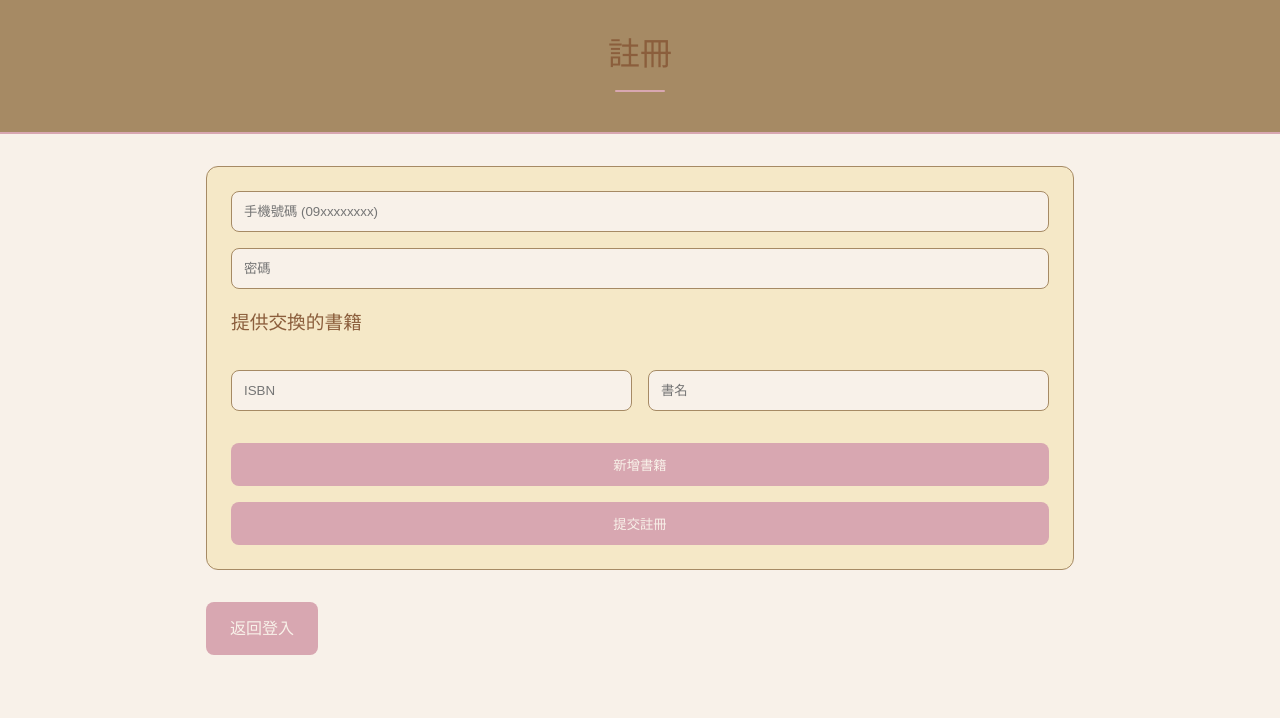
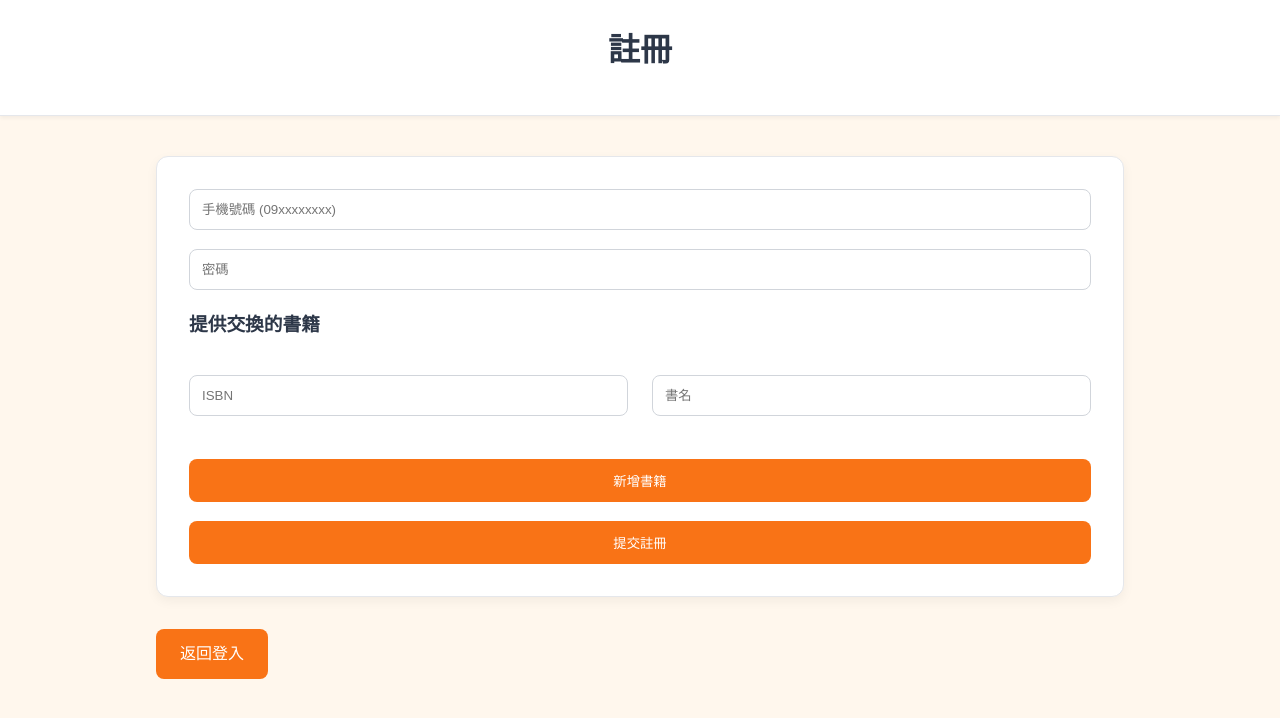
Before and after one commit to oy333221/sp-LibSys, a Flask app: page /register in a window 1280 px wide. Shown: the top 718 px of the page. Run offline with Flask 3, Linux system fonts and the light colour scheme.

Commit message:
第四次更新 CSS 為溫暖米白加珊瑚橘風格

```diff
--- a/static/style.css
+++ b/static/style.css
@@ -6,140 +6,153 @@
 }
 
 body {
-    font-family: 'Georgia', serif; /* 復古字體 */
-    background: #F8F1E9; /* 白色背景 */
-    color: #8B5E3C; /* 柔和棕色文字 */
-    line-height: 1.8;
+    font-family: 'Inter', sans-serif; /* 現代流行字體 */
+    background: #FFF7ED; /* 溫暖米白背景 */
+    color: #2D3748; /* 深炭灰文字 */
+    line-height: 1.6;
 }
 
+/* 引入 Google Fonts */
+@import url('https://fonts.googleapis.com/css2?family=Inter:wght@400;500;600&display=swap');
+
 header {
-    background: #A68A64; /* 奶茶色 */
+    background: #FFFFFF; /* 純白頭部 */
     padding: 1.5rem;
     text-align: center;
-    border-bottom: 2px solid #D8A7B1; /* 玫瑰粉邊線 */
+    border-bottom: 1px solid #E5E7EB; /* 淺灰邊線 */
+    box-shadow: 0 2px 4px rgba(0, 0, 0, 0.05);
 }
 
 h1, h2, h3 {
-    color: #8B5E3C; /* 柔和棕色標題 */
-    font-weight: normal;
+    color: #2D3748; /* 深炭灰標題 */
+    font-weight: 600;
     margin-bottom: 1rem;
-    position: relative;
 }
 
-h1::after, h2::after {
-    content: ''; /* 幾何山丘線條 */
-    display: block;
-    width: 50px;
-    height: 2px;
-    background: #D8A7B1; /* 玫瑰粉 */
-    margin: 0.5rem auto;
-    border-radius: 2px;
+nav {
+    margin-top: 0.5rem;
 }
 
 nav a {
-    color: #F8F1E9; /* 白色導航 */
+    color: #4B5563; /* 中灰導航 */
     text-decoration: none;
     margin: 0 1rem;
-    font-size: 1.1rem;
+    font-size: 1rem;
+    transition: color 0.3s ease;
 }
 
 nav a:hover {
-    color: #D8A7B1; /* 玫瑰粉懸停 */
+    color: #F97316; /* 珊瑚橘懸停 */
 }
 
 main {
-    max-width: 900px; /* 極簡窄布局 */
-    margin: 2rem auto;
+    max-width: 1000px;
+    margin: 2.5rem auto;
     padding: 0 1rem;
 }
 
 .card {
-    background: #F5E8C7; /* 溫暖米色卡片 */
-    padding: 1.5rem;
-    border-radius: 12px; /* 圓形構圖 */
+    background: #FFFFFF;
+    padding: 2rem;
+    border-radius: 12px;
     margin-bottom: 2rem;
-    border: 1px solid #A68A64; /* 奶茶色邊框 */
+    border: 1px solid #E5E7EB; /* 淺灰邊框 */
+    box-shadow: 0 4px 12px rgba(0, 0, 0, 0.05);
+    transition: box-shadow 0.3s ease;
+}
+
+.card:hover {
+    box-shadow: 0 6px 16px rgba(0, 0, 0, 0.1); /* 懸停陰影加深 */
 }
 
 .flash {
-    background: #D8A7B1; /* 玫瑰粉提示 */
-    color: #F8F1E9;
-    padding: 1rem;
+    background: #F97316; /* 珊瑚橘提示 */
+    color: #FFFFFF;
+    padding: 0.75rem 1.5rem;
     border-radius: 8px;
-    margin-bottom: 1rem;
+    margin-bottom: 1.5rem;
     text-align: center;
+    font-weight: 500;
 }
 
 table {
     width: 100%;
     border-collapse: collapse;
-    background: #F8F1E9; /* 白色表格 */
+    background: #FFFFFF;
 }
 
 th, td {
     padding: 1rem;
     text-align: left;
-    border-bottom: 1px dashed #A68A64; /* 奶茶色虛線 */
+    border-bottom: 1px solid #E5E7EB;
 }
 
 th {
-    background: #A68A64; /* 奶茶色表頭 */
-    color: #F8F1E9;
+    background: #F9FAFB; /* 極淺灰表頭 */
+    color: #2D3748;
+    font-weight: 600;
 }
 
 form {
     display: flex;
     flex-direction: column;
-    gap: 1rem;
+    gap: 1.2rem;
 }
 
 input[type="text"], input[type="password"] {
     padding: 0.75rem;
-    border: 1px solid #A68A64; /* 奶茶色邊框 */
+    border: 1px solid #D1D5DB; /* 淺灰邊框 */
     border-radius: 8px;
-    background: #F8F1E9; /* 白色輸入框 */
-    color: #8B5E3C;
+    background: #FFFFFF;
+    color: #2D3748;
     width: 100%;
+    transition: border-color 0.3s ease;
 }
 
 input[type="text"]:focus, input[type="password"]:focus {
     outline: none;
-    border-color: #D8A7B1; /* 玫瑰粉聚焦 */
+    border-color: #F97316; /* 珊瑚橘聚焦 */
+    box-shadow: 0 0 0 3px rgba(249, 115, 22, 0.1); /* 聚焦光暈 */
 }
 
 .book-entry {
     display: flex;
-    gap: 1rem;
-    margin-bottom: 1rem;
+    gap: 1.5rem;
+    margin-bottom: 1.5rem;
 }
 
 button, input[type="submit"] {
-    background: #D8A7B1; /* 玫瑰粉按鈕 */
-    color: #F8F1E9;
+    background: #F97316; /* 珊瑚橘按鈕 */
+    color: #FFFFFF;
     padding: 0.75rem 1.5rem;
     border: none;
     border-radius: 8px;
     cursor: pointer;
-    transition: background 0.3s ease;
+    font-weight: 500;
+    transition: background 0.3s ease, transform 0.2s ease;
 }
 
 button:hover, input[type="submit"]:hover {
-    background: #8B5E3C; /* 柔和棕色懸停 */
+    background: #EA580C; /* 稍深珊瑚橘懸停 */
+    transform: translateY(-2px); /* 微抬效果 */
 }
 
 .btn {
     display: inline-block;
-    background: #D8A7B1;
-    color: #F8F1E9;
+    background: #F97316;
+    color: #FFFFFF;
     padding: 0.75rem 1.5rem;
     border-radius: 8px;
     text-decoration: none;
-    transition: background 0.3s ease;
+    font-weight: 500;
+    transition: background 0.3s ease, transform 0.2s ease;
 }
 
 .btn:hover {
-    background: #8B5E3C;
+    background: #EA580C;
+    transform: translateY(-2px);
     text-decoration: none;
+    color: #FFFFFF;
 }
 
 /* RWD */
@@ -148,7 +161,7 @@ button:hover, input[type="submit"]:hover {
         padding: 0 0.5rem;
     }
     .card {
-        padding: 1rem;
+        padding: 1.5rem;
     }
     th, td {
         padding: 0.75rem;
```
